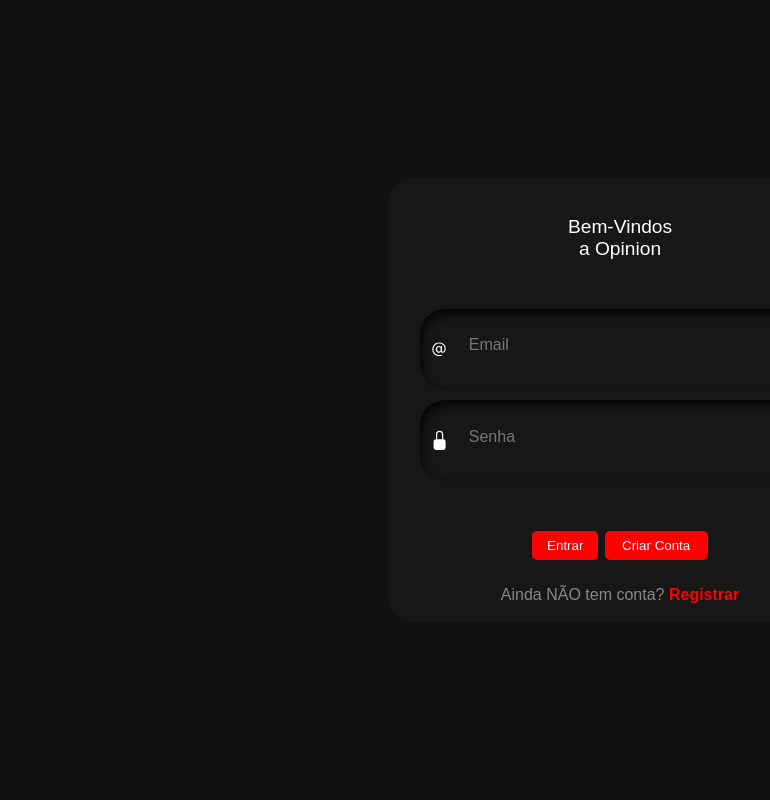
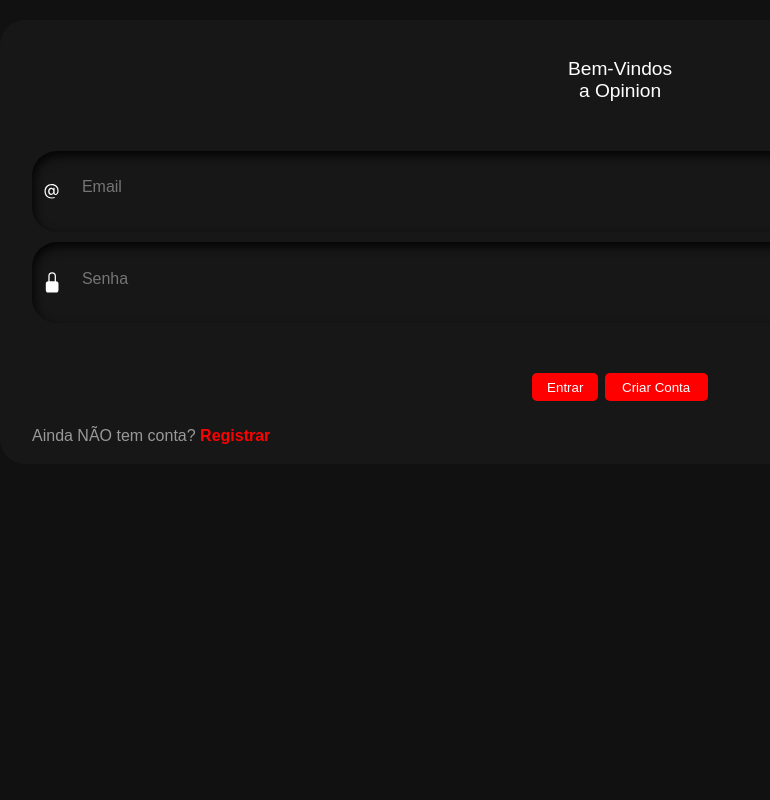
Before and after one commit to Mehranzin/MyOp, a Flask app: page /login in a window 1280 px wide. Shown: the whole page, without its empty margins (20-790 px from the left). Run offline with Flask 3, Linux system fonts and the light colour scheme.

Commit message:
Removendo o style do login - Medinho

```diff
--- a/templates/login.html
+++ b/templates/login.html
@@ -8,39 +8,6 @@
       rel="stylesheet"
       href="{{ url_for('static', filename='style.css') }}?v=2.0"
     />
-    <style>
-      body {
-        margin: 0;
-        padding: 0;
-        background-color: #111;
-        font-family: Arial, sans-serif;
-        color: white;
-        display: flex;
-        align-items: center;
-        justify-content: center;
-        height: 100vh;
-      }
-
-      .form {
-        width: 90%;
-        max-width: 400px;
-      }
-
-      .extra {
-        text-align: center;
-        margin-top: 1em;
-        color: #888;
-      }
-
-      .extra a {
-        color: red;
-        text-decoration: none;
-      }
-
-      .extra a:hover {
-        text-decoration: underline;
-      }
-    </style>
   </head>
   <body>
     <form class="form" method="POST" action="{{ url_for('login') }}">
```
